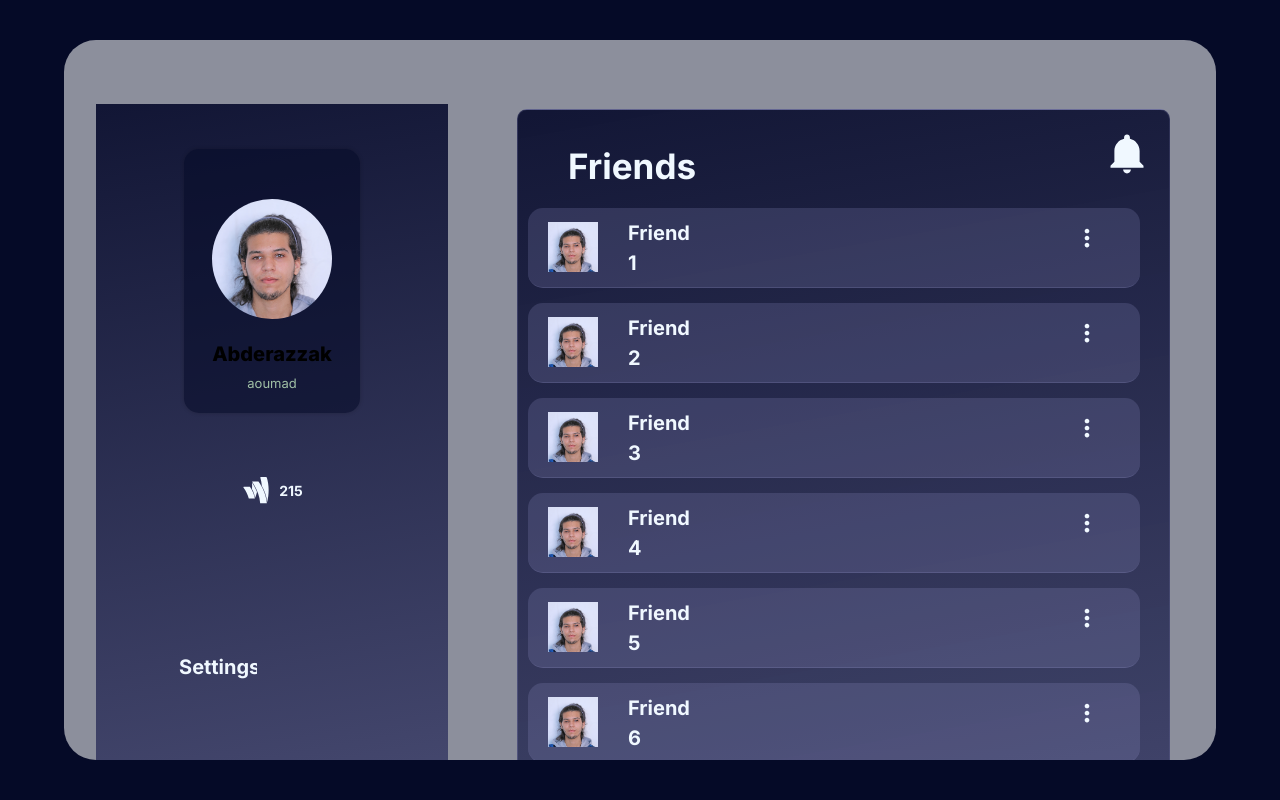
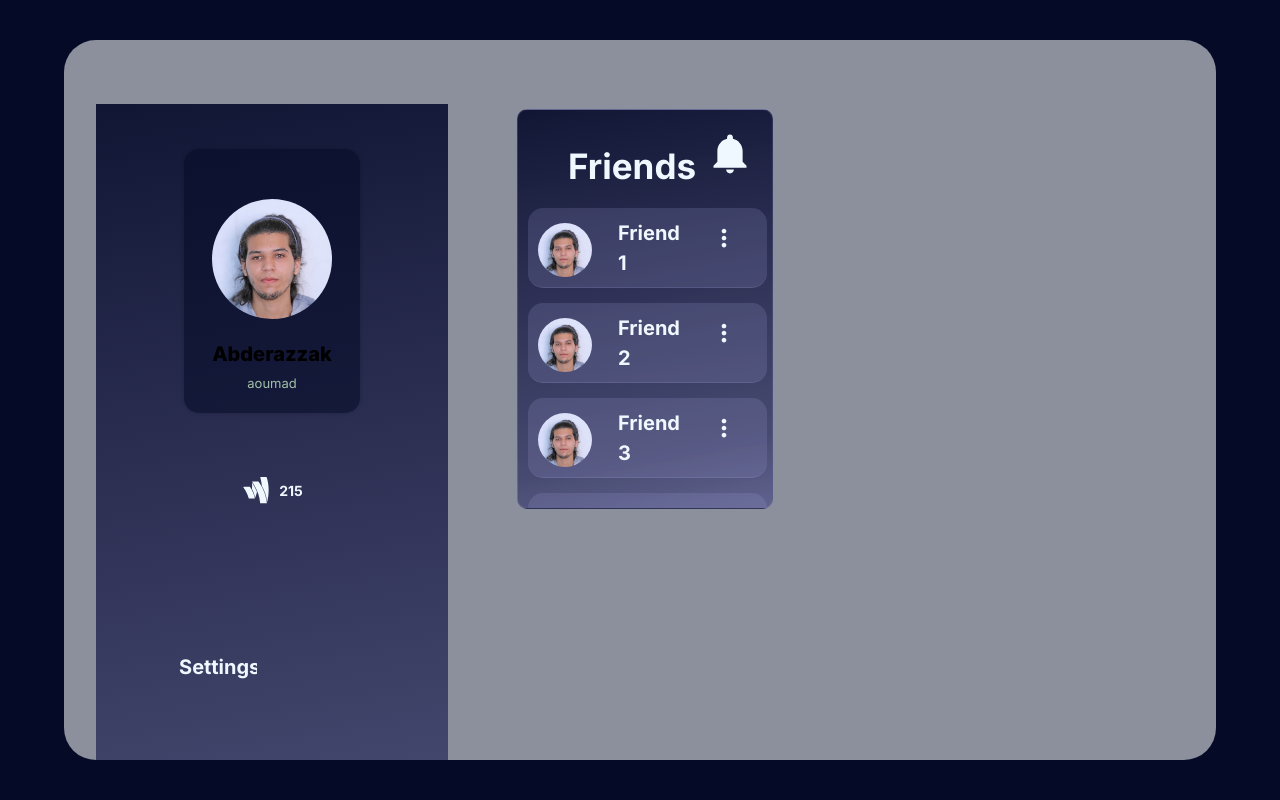
Before and after one commit to aoumad/user_profile, a Next.js app in the folder mytasks/: page /dashboard in a window 1280 px wide. Shown: the top 800 px of the page. Built offline with nearby package versions, Linux system fonts and the light colour scheme.

Commit message:
going to move to friend page

```diff
--- a/mytasks/src/app/components/dashboard/Notification/Notification.tsx
+++ b/mytasks/src/app/components/dashboard/Notification/Notification.tsx
@@ -18,27 +18,35 @@ const friendsList = [
     // Add more friends as needed
   ];
 
-  const Notification: React.FC = () => {
+
+  interface NotificationProps {
+    onRequestClick: () => void;
+  }
+
+  const Notification: React.FC<NotificationProps> = ({ onRequestClick }) => {
     const [notif, setNotif] = React.useState('');
     const [showFriends, setShowFriends] = React.useState(false);
 
     const handleNotifChange = (event: React.ChangeEvent<HTMLInputElement>) => {
-        setNotif(event.target.value);
+        // setNotif(event.target.value);
+        onRequestClick();
     };
 
     const handleNotifIconClick = () => {
         // Toggle the visibility of the Friends component
         setShowFriends((prevShowFriends) => !prevShowFriends);
+        // console.log('showFriends:', showFriends);
     };
 
     const handleSubmit = (event: React.FormEvent<HTMLFormElement>) => {
         event.preventDefault();
     };
-
     return (
-        <div className={styles.notification} onChange={handleNotifChange}>
-            <NotifIcon onClick={handleNotifIconClick} />
-            {showFriends && <Friends friends={friendsList} />}
+        // <div className={styles.notification} onChange={handleNotifChange}>
+        //     <NotifIcon onClick={onRequestClick} />
+        <div className={styles.notification}>
+        <NotifIcon onClick={handleNotifChange}  />
+            {/* {showFriends && <Friends friends={friendsList} />} */}
         </div>
     );
 };
--- a/mytasks/src/app/components/dashboard/friends/FriendItem.tsx
+++ b/mytasks/src/app/components/dashboard/friends/FriendItem.tsx
@@ -13,7 +13,7 @@ const FriendItem: React.FC<FriendItemProps> = (props) => {
         // <div className={styles.FriendItem}>
             <div className={styles['friendItem-container']}>
                 <div className={styles['friend-image']}>
-                    <img src={props.picture} alt="Profile" className="friend-image" />
+                    <img src={props.picture} alt="Profile" className="rounded-full" />
                 </div>
                 <div className={styles['friend-name']}>
                     <span className={styles['friend-name']}>{props.name}</span>
--- /dev/null
+++ b/mytasks/src/app/components/dashboard/friends/FriendList.tsx
@@ -0,0 +1,32 @@
+import React from 'react'
+import styles from './friends.module.css'
+import FriendItem from './FriendItem';
+
+interface Friend {
+    id: string;
+      name: string;
+      picture: string;
+  }
+
+  interface FriendsProps {
+    friends: Friend[];
+  }
+
+const FriendList: React.FC<FriendsProps> = ({ friends }) => {
+  return (
+    <div className={styles['friends-list']}>
+    <ul>
+        {friends.map((friend) => (
+        <FriendItem
+            key={friend.id}
+            id={friend.id}
+            name={friend.name}
+            picture={friend.picture}
+        />
+        ))}
+    </ul>
+  </div>
+  )
+}
+
+export default FriendList
--- /dev/null
+++ b/mytasks/src/app/components/dashboard/friends/FriendRequest.tsx
@@ -0,0 +1,32 @@
+import React from 'react';
+import styles from './friends.module.css';
+import FriendRequestItem from './FriendRequestItem';
+
+interface FriendRequest {
+  id: string;
+  name: string;
+  picture: string;
+}
+
+interface FriendRequestProps {
+  friendRequests: FriendRequest[];
+}
+
+const FriendRequest: React.FC<FriendRequestProps> = ({ friendRequests }) => {
+  return (
+    <div className={styles['friendRequest']}>
+      <ul>
+        {friendRequests.map((friendRequest) => (
+          <FriendRequestItem
+            key={friendRequest.id}
+            id={friendRequest.id}
+            name={friendRequest.name}
+            picture={friendRequest.picture}
+          />
+        ))}
+      </ul>
+    </div>
+  );
+}
+
+export default FriendRequest;
--- /dev/null
+++ b/mytasks/src/app/components/dashboard/friends/FriendRequestItem.tsx
@@ -0,0 +1,31 @@
+import React from 'react'
+import styles from './friends.module.css'
+import { FcOk } from "react-icons/fc";
+import { FcCancel } from "react-icons/fc";
+
+interface FriendRequestItemProps  {
+    name: string;
+    picture: string;
+    id: string;
+}
+
+
+const FriendRequestItem: React.FC<FriendRequestItemProps> = (props) => {
+  return (
+    <div className={styles['friendReqItem']}>
+        <div className={styles['friendReq-image']}>
+            <img src={props.picture} alt="Profile" className="rounded-lg" />
+        </div>
+        <div className={styles['friendReq-name']}>
+            <span className={styles['friendReq-name']}>{props.name}</span>
+        </div>
+        <div className={styles['friendReqSent']}>
+                <span className={styles['friendReqSent']}>{props.name} sent you a friend request</span>
+                <button className={styles['friendReqAccept']}><FcOk /></button>
+                <button className={styles['friendReqDecline']}><FcCancel /></button>
+        </div>
+    </div>
+  );
+};
+
+export default FriendRequestItem;
--- a/mytasks/src/app/components/dashboard/friends/friends.module.css
+++ b/mytasks/src/app/components/dashboard/friends/friends.module.css
@@ -18,11 +18,18 @@
     position: absolute;
     justify-content: space-between;
     box-sizing: border-box;
-    height: 90%;
-    width: 85%;
+    height: 50vh;
+    width: 20vw;
     margin: 5px;
     border: 1px solid rgba(154, 155, 211, 0.2);
     border-radius: 10px;
+}
+/* &::-webkit-scrollbar {
+    display: none;
+} */
+
+.friends-container::-webkit-scrollbar {
+    display: none;
 }
 
 div span.friends-title {
@@ -43,7 +50,21 @@ div span.friends-title {
     align-items: center;
     justify-content: space-between;
     width: 94%;
-    padding: 10px 20px;
+    padding: 10px 10px;
+    box-sizing: border-box;
+    height: 80px;
+    border-bottom: 1px solid rgba(154, 155, 211, 0.2);
+    margin: 15px 10px;
+    border-radius: 15px;
+}
+
+.friendReqItem
+{
+    background: rgba(154, 155, 211, 0.2);
+    display: flex;
+    align-items: center;
+    justify-content: space-between;
+    width: 94%;
     box-sizing: border-box;
     height: 80px;
     border-bottom: 1px solid rgba(154, 155, 211, 0.2);
@@ -53,14 +74,22 @@ div span.friends-title {
 
 .friend-image
 {
-    width: 50px;
-    height: 50px;
-    border-radius: 50%;
+    width: 3.4rem;
+    height: 3rem;
     background-repeat: no-repeat;
     background-size: cover;
     background-position: 50% 50%;
 }
 
+.friendReq-image
+{
+    width: 4.6rem;
+    height: 4.4rem;
+    background-repeat: no-repeat;
+    background-size: cover;
+    background-position: 50% 50%;
+    margin: 0.2rem;
+}
 .friend-name
 {
     font-family: "Inter", sans-serif;
@@ -73,11 +102,38 @@ div span.friends-title {
     position: absolute;
 }
 
+.friendReq-name
+{
+    font-family: "Poppins", sans-serif;
+    font-weight: 400;
+    font-size: 15px;
+    font-weight: bold;
+    color: aliceblue;
+    position: sticky;
+    top: 0vh;
+    left: 0vw;
+
+}
+
+.friendReqSent
+{
+    font-family: 'Inter', sans-serif;
+    font-family: 'Open Sans', sans-serif;
+    font-size: 12px;
+    font-weight: bold;
+    color: aliceblue;
+    position: sticky;
+    /* padding-left: 0.3rem;
+    margin-top: 3.6rem; */
+    top: 11vh;
+    left: 0vw;
+}
+
 .MoreIcon
 {
     color: aliceblue;
-    width: 20px;
-    height: 20px;
+    width: 1.875rem;
+    height: 1.875rem;
     background-repeat: no-repeat;
     background-size: cover;
     background-position: 50% 50%;
--- a/mytasks/src/app/components/dashboard/friends/friends.tsx
+++ b/mytasks/src/app/components/dashboard/friends/friends.tsx
@@ -1,35 +1,49 @@
+"use client";
+
 import React from 'react';
 import FriendItem from './FriendItem';
-import NotifIcon from '../Notification/Notification';
+import Notification from '../Notification/Notification';
 import styles from './friends.module.css';
+import FriendList from './FriendList';
+import FriendRequests from './FriendRequest';
+
+
 interface Friend {
   id: string;
-    name: string;
-    picture: string;
+  name: string;
+  picture: string;
+}
+
+interface FriendRequest {
+  id: string;
+  name: string;
+  picture: string;
 }
 
 interface FriendsProps {
   friends: Friend[];
+  friendsReq: FriendRequest[];
 }
 
-const Friends: React.FC<FriendsProps> = ({ friends }) => {
+const Friends: React.FC<FriendsProps> = ({ friends, friendsReq }) => {
+  const [showRequest, setRequest] = React.useState(false);
+
+  const handleRequestClick = () => {
+    // Toggle the visibility of the Friends component
+    setRequest((prevShowRequest) => !prevShowRequest);
+  };
+
   return (
     <div className={styles.friends}>
-        <div className={styles['friends-container']}>
-            <span className={styles['friends-title']}>Friends</span>
-            <NotifIcon />
-
-            <ul>
-                {friends.map((friend) => (
-                <FriendItem
-                    key={friend.id}
-                    id={friend.id}
-                    name={friend.name}
-                    picture={friend.picture}
-                />
-                ))}
-            </ul>
-        </div>
+      <div className={styles['friends-container']}>
+        <span className={styles['friends-title']}>Friends</span>
+        <Notification onRequestClick={handleRequestClick} />
+        {showRequest ? (
+          <FriendRequests friendRequests={friendsReq} />
+        ) : (
+          <FriendList friends={friends} />
+        )}
+      </div>
     </div>
   );
 };
--- a/mytasks/src/app/dashboard/layout.tsx
+++ b/mytasks/src/app/dashboard/layout.tsx
@@ -5,6 +5,7 @@ import Sidebar from '../components/dashboard/sidebar/sidebar'
 import Skins from '../components/dashboard/skins/skins'
 import Friends from '../components/dashboard/friends/friends'
 import aoumad from '../imgs/aoumad.jpeg'
+import yamon from '../imgs/ael-yamo.jpeg'
 import Achievement from '../components/dashboard/achievements/achievement'
 import Statistics from '../components/dashboard/Statistics/Statistics'
 export default async function RootLayout({
@@ -25,13 +26,26 @@ export default async function RootLayout({
     // Add more friends as needed
   ];
 
+
+const FriendRequests = [
+    { id: "1", name: "Friend 1", picture: yamon.src },
+    { id: "2", name: "Friend 2", picture: yamon.src },
+    { id: "3", name: "Friend 3", picture: yamon.src },
+    { id: "4", name: "Friend 4", picture: yamon.src },
+    { id: "5", name: "Friend 5", picture: yamon.src },
+    { id: "6", name: "Friend 6", picture: yamon.src },
+    { id: "7", name: "Friend 7", picture: yamon.src },
+    { id: "8", name: "Friend 8", picture: yamon.src },
+    // Add more friends as needed
+  ];
+
   return (
     <>
     <div className="App">
       <div className="AppGlass">
           <Sidebar/>
           <Skins/>
-          <Friends friends={friendsList} />
+          <Friends friends={friendsList} friendsReq={FriendRequests} />
           <Achievement />
           <Statistics />
       </div>
```
